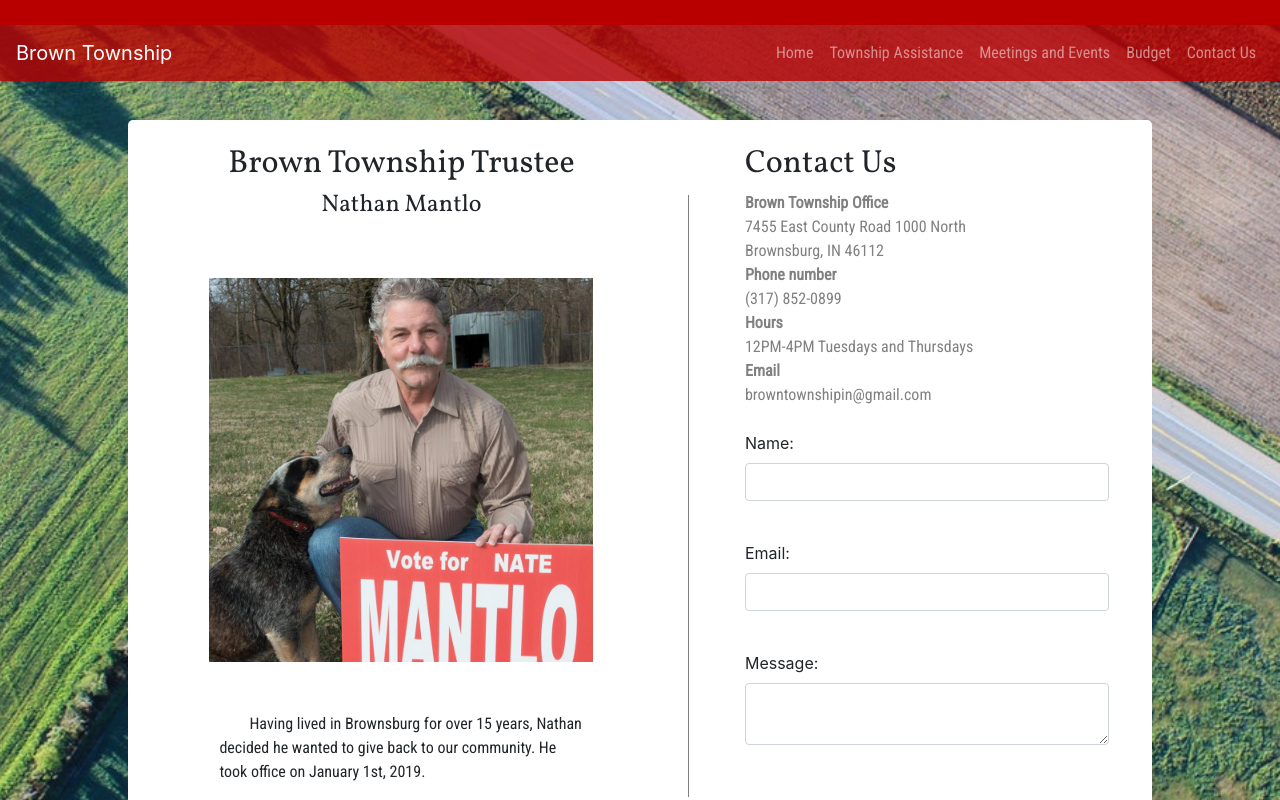
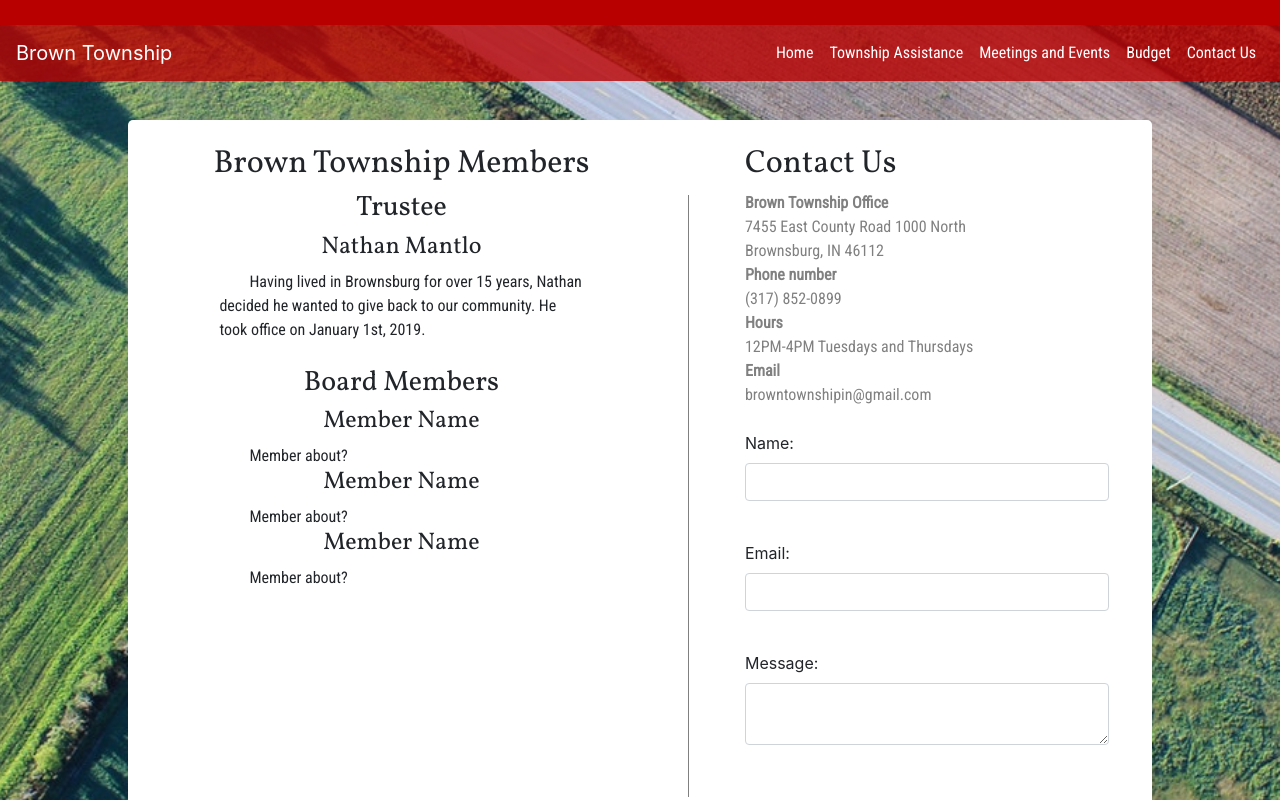
Before and after one commit to rmantlo/BrownTownshipClient, a React (Create React App) app: page /contact in a window 1280 px wide. Shown: the top 800 px of the page. Built offline with nearby package versions, Linux system fonts and the light colour scheme.

Commit message:
navbar link color change, contact section updates

```diff
--- a/src/components/assistance/assistance.css
+++ b/src/components/assistance/assistance.css
@@ -5,11 +5,6 @@
     justify-content: space-around;
     flex-wrap: wrap;
     text-align: left;
-}
-@media only screen and (max-width: 800px){
-    .assistance{
-        flex-direction: column
-    }
 }
 .assistInfo{
     width: 50vw;
@@ -20,3 +15,8 @@
     text-indent: 20px;
     color: grey;
 }
+@media only screen and (max-width: 800px){
+    .assistance{
+        flex-direction: column
+    }
+}
--- a/src/components/assistance/assistance.js
+++ b/src/components/assistance/assistance.js
@@ -14,12 +14,10 @@ export default class Assistance extends React.Component {
                 <div className='assistInfo'>
                     <h2>Township Assistance</h2>
                     <p>Brown Township offers temporary assistance to qualifying individuals, in an attempt to help our citizens get back on their own two feet. Individuals and families who wish to apply can find more instructions on Eligibily and next steps below. Those who do not meet the requirements, the Township will attempt to refer those to other programs and counsels available. Township Assistance is a program that allows those in need of temporary relief the opportunity to apply for assistance for food, clothing, shelter, and other basic necessities. The state requires the completion of an application and thorough investigation, and then assists in the most economical means available.</p>
-                    <h3>Blessing Boxes</h3>
-                    <p>Brownsburg has a few different locations for Blessing Boxes. The downloads list has and attachment listing the locations. These boxes contain various foods and personal care items to help those who need it, with the mission to take what you need and give back when you can.</p>
                     <h4>Eligibility</h4>
                     <p>To be eligible for assistance, applicants must be:</p>
                     <ul>
-                        <li>a resident of Brown Township.</li>
+                        <li>A resident of Brown Township.</li>
                         <li>In dire need of assistance for basic living necessities.</li>
                     </ul>
                     <h4>First Steps</h4>
@@ -33,8 +31,10 @@ export default class Assistance extends React.Component {
                             <li>Social Security Cards</li>
                             <li>Consult the List Of Important Documents List in the downloads section.</li>
                         </ul>
-
                     </ul>
+                    <br />
+                    <h3>Blessing Boxes</h3>
+                    <p>Brownsburg has a few different locations for Blessing Boxes. The downloads list has and attachment listing the locations. These boxes contain various foods and personal care items to help those who need it, with the mission to take what you need and give back when you can.</p>
                 </div>
                 <div>
                     <div>
--- a/src/components/contact/contact.js
+++ b/src/components/contact/contact.js
@@ -8,10 +8,19 @@ export default class Contact extends React.Component {
         return (
             <section className='contact secondaryContainer'>
                 <div className='contactImg'>
-                    <h2>Brown Township Trustee</h2>
+                    <h2>Brown Township Members</h2>
+                    <h3>Trustee</h3>
                     <h4>Nathan Mantlo</h4>
-                    <img src={pic} alt='dad and dixie' />
+                    {/* <img src={pic} alt='dad and dixie' /> */}
                     <p>Having lived in Brownsburg for over 15 years, Nathan decided he wanted to give back to our community. He took office on January 1st, 2019.</p>
+                    <br />
+                    <h3>Board Members</h3>
+                    <h4>Member Name</h4>
+                    <p>Member about?</p>
+                    <h4>Member Name</h4>
+                    <p>Member about?</p>
+                    <h4>Member Name</h4>
+                    <p>Member about?</p>
                 </div>
                 <div className='divider'></div>
                 <div className='contactForm'>
--- a/src/components/footer/footer.js
+++ b/src/components/footer/footer.js
@@ -7,7 +7,7 @@ export default class Footer extends React.Component {
         return (
             <div>
                 <div className='myFooter'>
-                    <p>&copy; Mantlo {new Date().toLocaleDateString()}</p>
+                    <p>&copy; Rebekah Anna Designs {new Date().toLocaleDateString()}</p>
                 </div>
             </div>
         )
--- a/src/components/navbar/navbar.css
+++ b/src/components/navbar/navbar.css
@@ -12,3 +12,6 @@
 .navbar{
     background-color: rgb(185, 0, 0, .8);
 }
+.nav-link{
+    color: white !important;
+}
```
Also changed, not shown: src/assets/dadanddixie.jpg.
